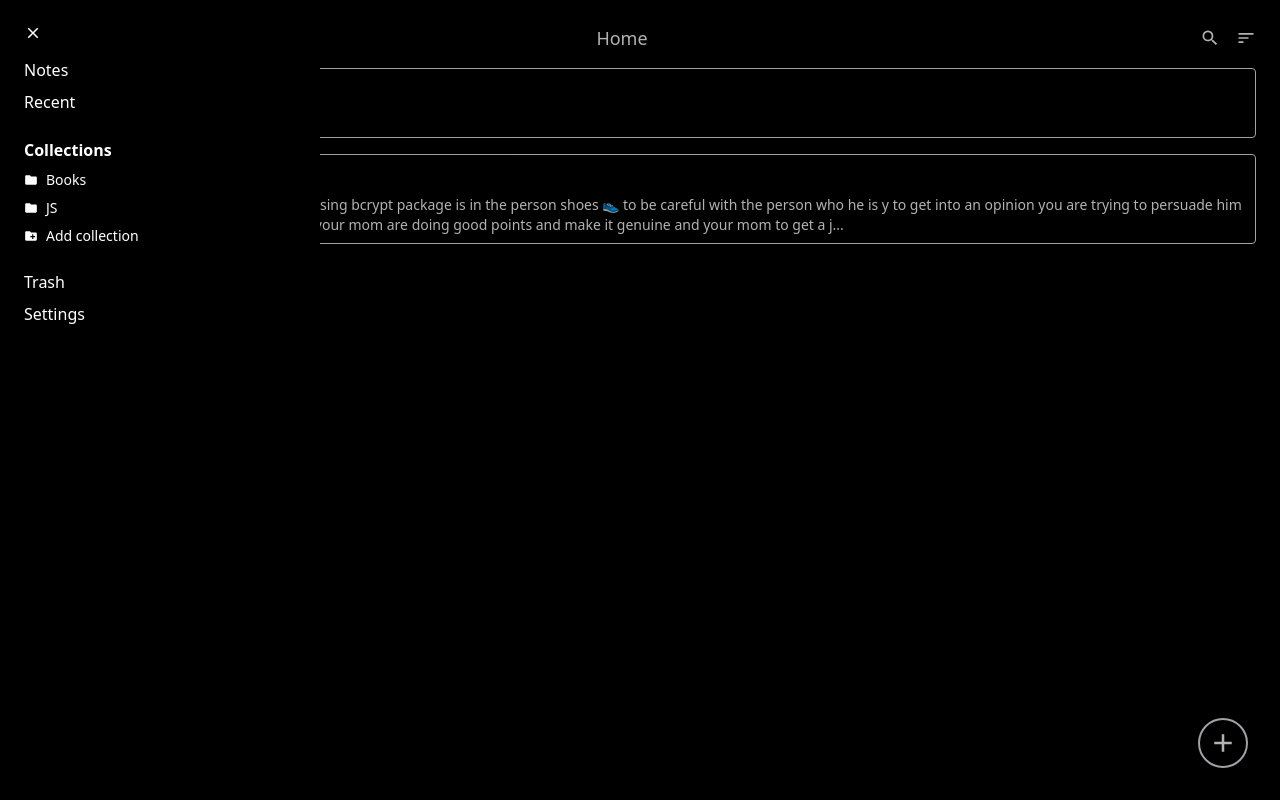
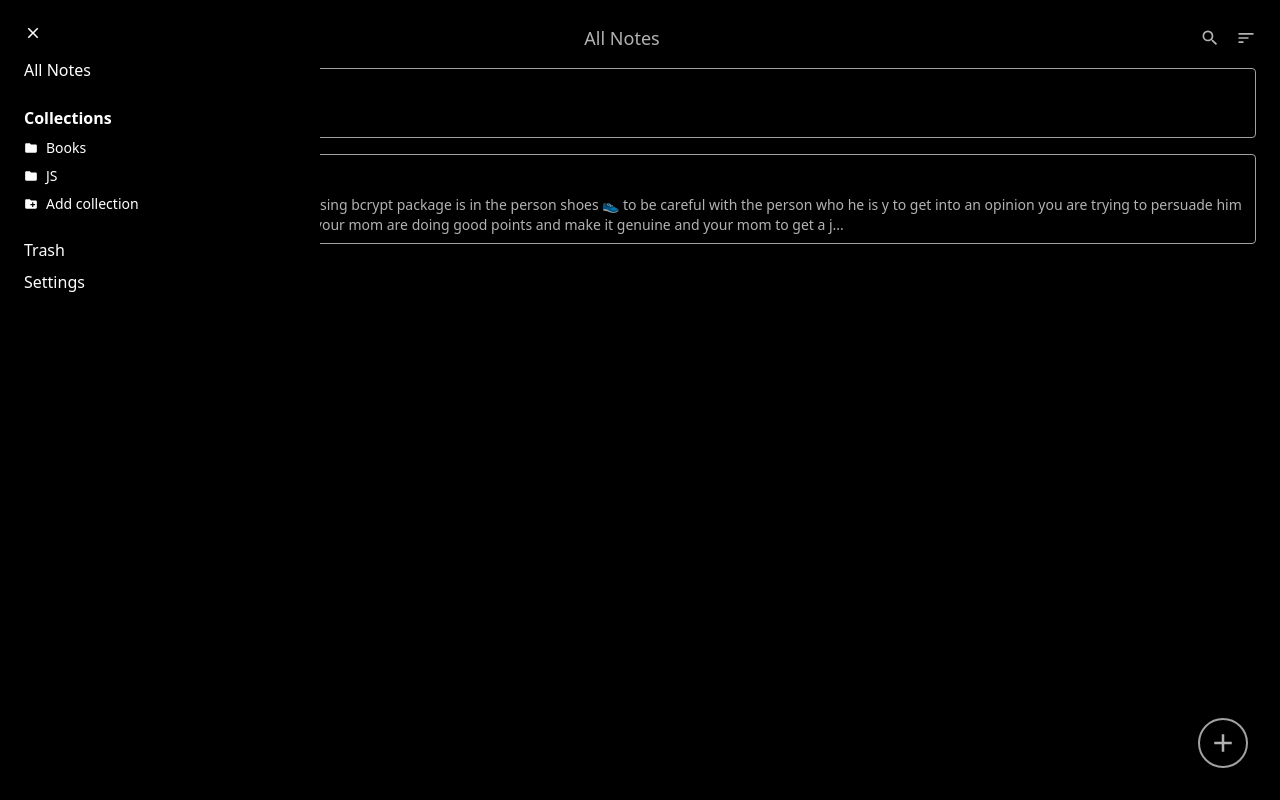
Before and after one commit to peter-abah/aedi-notes, a React (Create React App) app: page / in a window 1280 px wide. Both pictures are taken after a click on the button 34 px from the left and 38 px from the top of the page. Built offline with nearby package versions, Linux system fonts and the light colour scheme.

Commit message:
Minor edit

```diff
--- a/src/components/Note/Info.tsx
+++ b/src/components/Note/Info.tsx
@@ -11,7 +11,7 @@ const Info = ({ note }: { note: Note }) => {
     <div className='flex wrap gap-4 text-sm'>
       {collection &&
         <span>
-          In: <Link to={`collections/${collection.id}`}>{collection.name}</Link>
+          In: <Link to={`/collections/${collection.id}`}>{collection.name}</Link>
         </span>
       }
       <span>Format: <span>{note.format}</span></span>
--- a/src/components/SideBar/index.tsx
+++ b/src/components/SideBar/index.tsx
@@ -26,8 +26,7 @@ const SideBar = ({ isOpen, toggle, setIsOpen }: Props) => {
         </div>
 
         <section className='mb-6 flex flex-col gap-2'>
-          <Link onClick={closeNav} to='/'>Notes</Link>
-          <Link onClick={closeNav}  to='/notes/recent'>Recent</Link>
+          <Link onClick={closeNav} to='/'>All Notes</Link>
         </section>
 
         <Collections handleClick={closeNav} />
--- a/src/routes/Home/Header.tsx
+++ b/src/routes/Home/Header.tsx
@@ -15,7 +15,7 @@ const Header = ({ isNavOpen, toggleNav }: Props) => {
           <MdMenu className='text-xl' />
         }
       </button>
-      <h1 className="text-lg">Home</h1>
+      <h1 className="text-lg">All Notes</h1>
 
       <div className='flex'>
         <button><MdSearch className='mr-4 text-xl' /></button>
```
